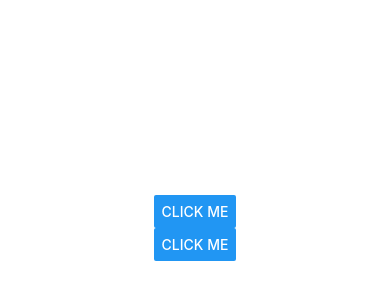
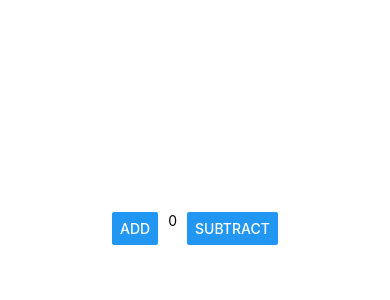
Before and after one commit to KennedyMungai/WhatsappClone, a React Native app: screen / in a window 390 px wide. Shown: the part 194-494 px from the top of the page. Built offline with nearby package versions, Linux system fonts and the light colour scheme.

Commit message:
Using useState to create a simple counter

```diff
--- a/App.js
+++ b/App.js
@@ -1,21 +1,27 @@
 import { StatusBar } from 'expo-status-bar'
-import { Button, StyleSheet, Text } from 'react-native'
+import { Button, StyleSheet, View, Text } from 'react-native'
 import { SafeAreaProvider, SafeAreaView } from 'react-native-safe-area-context'
+import { useState } from 'react'
 
 export default function App() {
+	const [counter, setCounter] = useState(0)
+
+	const addCounter = () => {
+		setCounter((number) => number++)
+	}
+
+	const removeCounter = () => {
+		setCounter((number) => number--)
+	}
+
 	return (
 		<SafeAreaProvider style={styles.container}>
 			<SafeAreaView>
-				<Button
-					title='Click Me'
-					onPress={() => console.log('Button Clicked')}
-				/>
-
-				<Button
-					title='Click Me'
-					onPress={() => console.log('Button Clicked')}
-				/>
-
+				<View style={styles.counterButtonsView}>
+					<Button title='Add' onPress={addCounter} />
+					<Text>{counter}</Text>
+					<Button title='Subtract' onPress={removeCounter} />
+				</View>
 				<StatusBar style='auto' />
 			</SafeAreaView>
 		</SafeAreaProvider>
@@ -28,5 +34,9 @@ const styles = StyleSheet.create({
 		backgroundColor: '#fff',
 		alignItems: 'center',
 		justifyContent: 'center'
+	},
+	counterButtonsView: {
+		flexDirection: 'row',
+		gap: 10
 	}
 })
```
